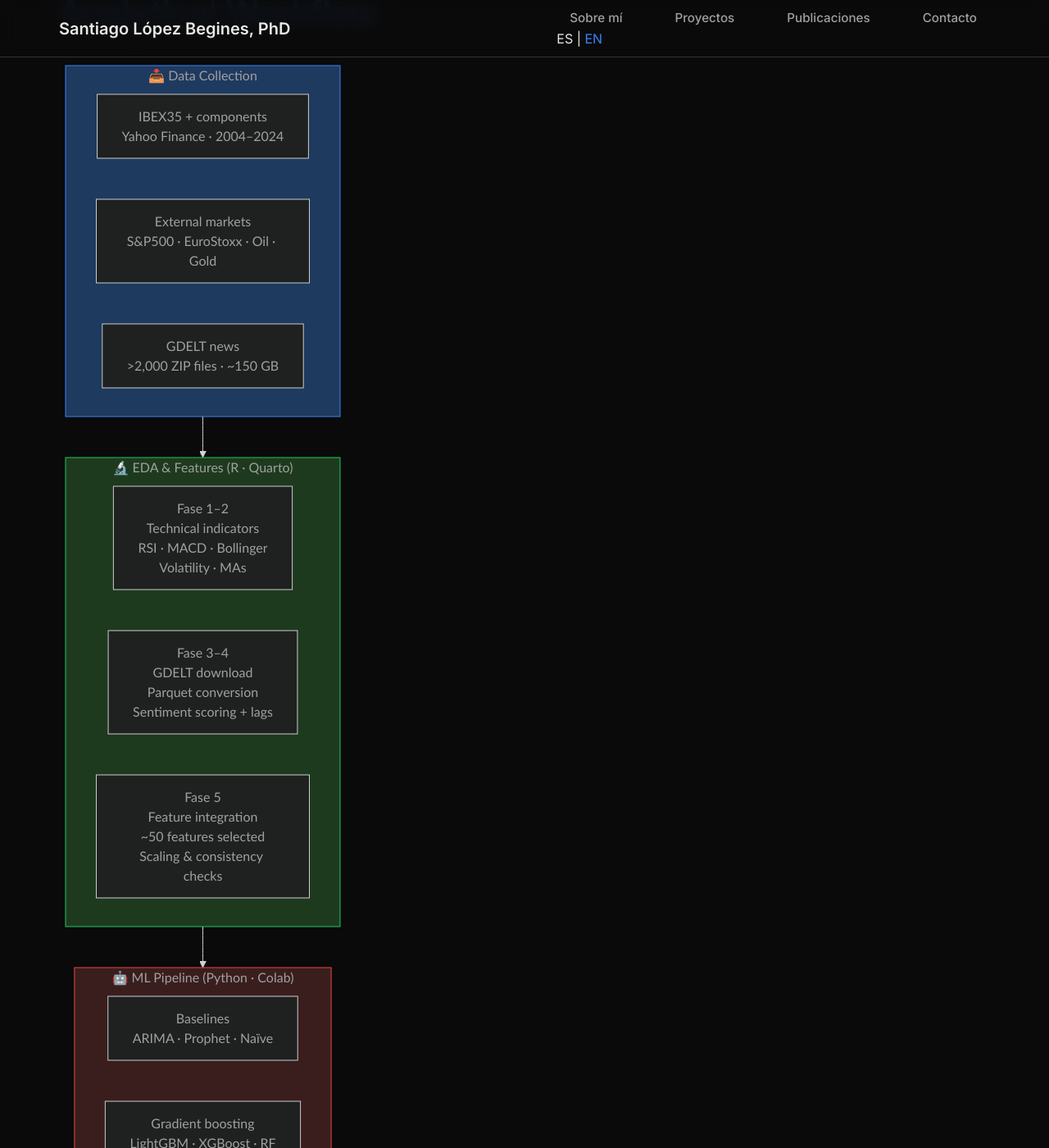
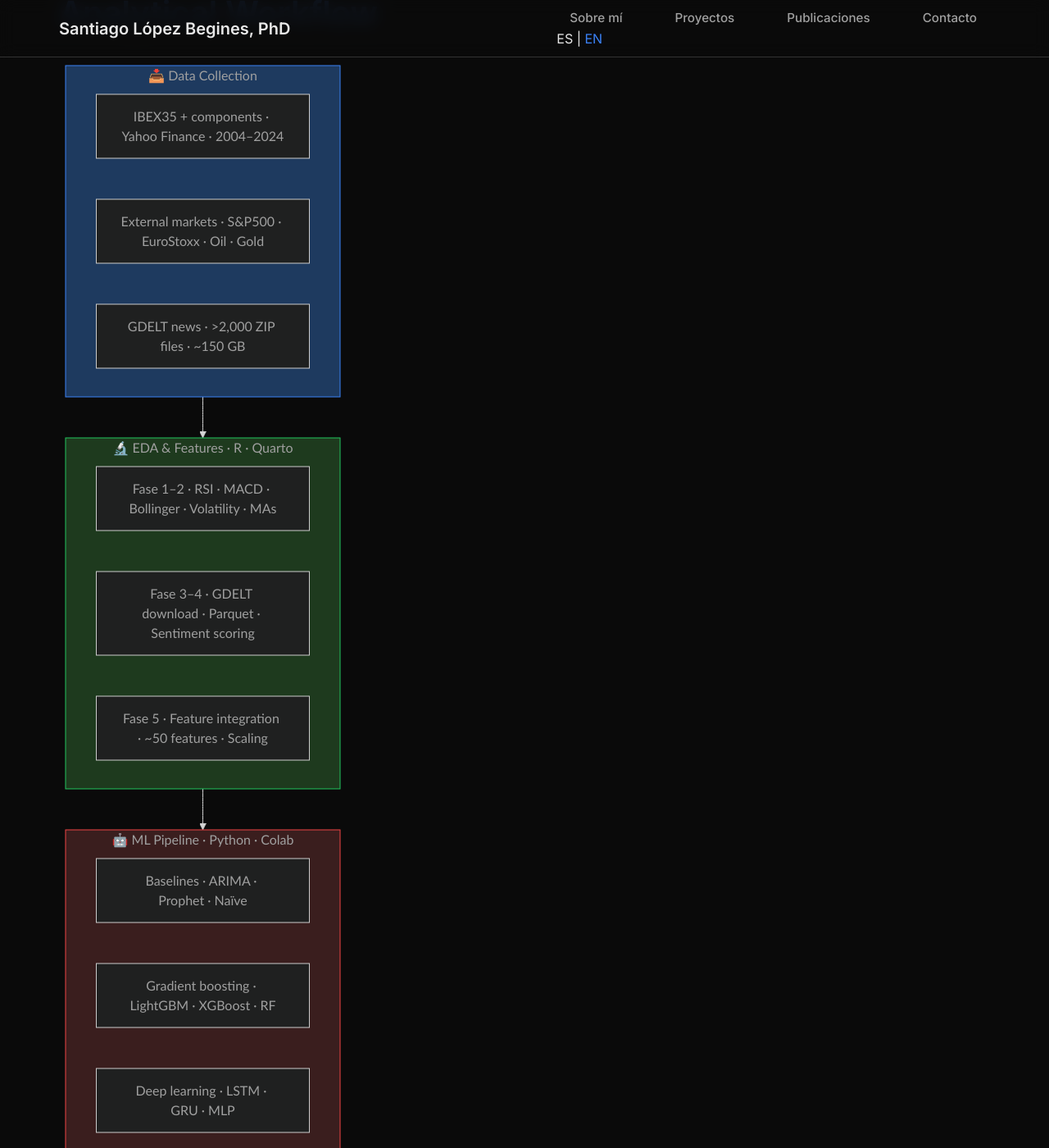
Before and after one commit to SLopezBegines/SLopezBegines.github.io, a Jekyll site: the page built from _projects/ibex35-prediction.md, in a window 1280 px wide and 1400 px high, scrolled down 1625 px. Shown: the whole window at 82% size. Built offline with Jekyll 4.4.1, drawn with Linux system fonts in a browser that asks for light colours; some of the changed text lies outside the part shown.

Commit message:
Fix Mermaid diagram: replace \n with single-line labels

````diff
--- a/_projects/ibex35-prediction.md
+++ b/_projects/ibex35-prediction.md
@@ -38,25 +38,25 @@ Predicting stock market direction is a canonical hard problem: markets are noisy
 ```mermaid
 flowchart TD
     subgraph Data ["📥 Data Collection"]
-        A1["IBEX35 + components\nYahoo Finance · 2004–2024"]
-        A2["External markets\nS&P500 · EuroStoxx · Oil · Gold"]
-        A3["GDELT news\n>2,000 ZIP files · ~150 GB"]
+        A1["IBEX35 + components · Yahoo Finance · 2004–2024"]
+        A2["External markets · S&P500 · EuroStoxx · Oil · Gold"]
+        A3["GDELT news · >2,000 ZIP files · ~150 GB"]
     end
 
-    subgraph EDA ["🔬 EDA & Features (R · Quarto)"]
-        B1["Fase 1–2\nTechnical indicators\nRSI · MACD · Bollinger\nVolatility · MAs"]
-        B2["Fase 3–4\nGDELT download\nParquet conversion\nSentiment scoring + lags"]
-        B3["Fase 5\nFeature integration\n~50 features selected\nScaling & consistency checks"]
+    subgraph EDA ["🔬 EDA & Features · R · Quarto"]
+        B1["Fase 1–2 · RSI · MACD · Bollinger · Volatility · MAs"]
+        B2["Fase 3–4 · GDELT download · Parquet · Sentiment scoring"]
+        B3["Fase 5 · Feature integration · ~50 features · Scaling"]
     end
 
-    subgraph ML ["🤖 ML Pipeline (Python · Colab)"]
-        C1["Baselines\nARIMA · Prophet · Naïve"]
-        C2["Gradient boosting\nLightGBM · XGBoost · RF"]
-        C3["Deep learning\nLSTM · GRU · MLP"]
+    subgraph ML ["🤖 ML Pipeline · Python · Colab"]
+        C1["Baselines · ARIMA · Prophet · Naïve"]
+        C2["Gradient boosting · LightGBM · XGBoost · RF"]
+        C3["Deep learning · LSTM · GRU · MLP"]
     end
 
-    subgraph Eval ["📊 Evaluation (Fase 6)"]
-        D1["Accuracy · F1 · AUC\nMcNemar · Diebold–Mariano\nBootstrap CI (n=1000)"]
+    subgraph Eval ["📊 Evaluation · Fase 6"]
+        D1["Accuracy · F1 · AUC · McNemar · Diebold–Mariano · Bootstrap CI"]
     end
 
     Data --> EDA --> ML --> Eval
````
